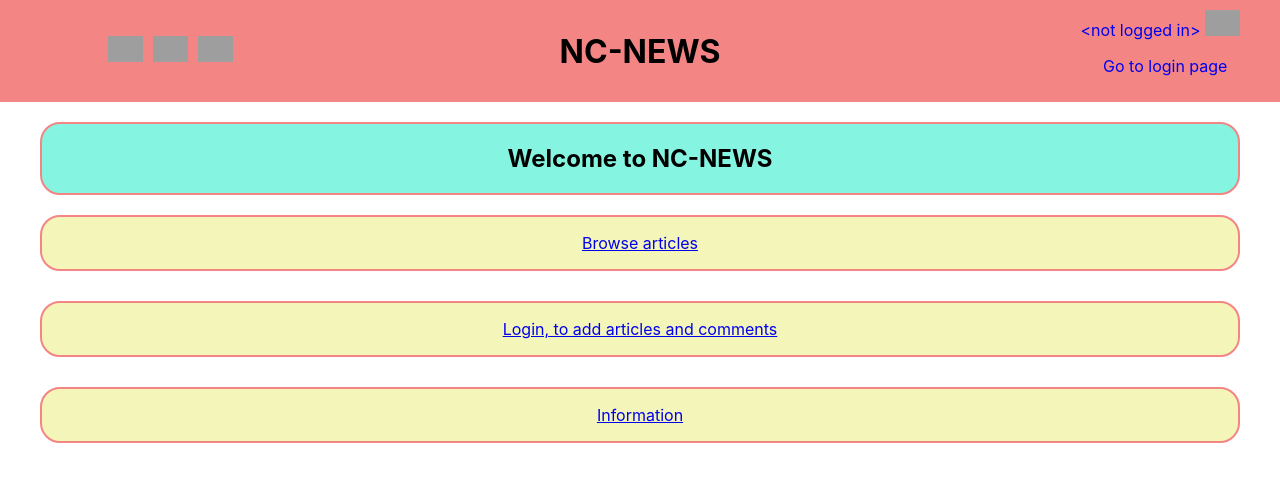
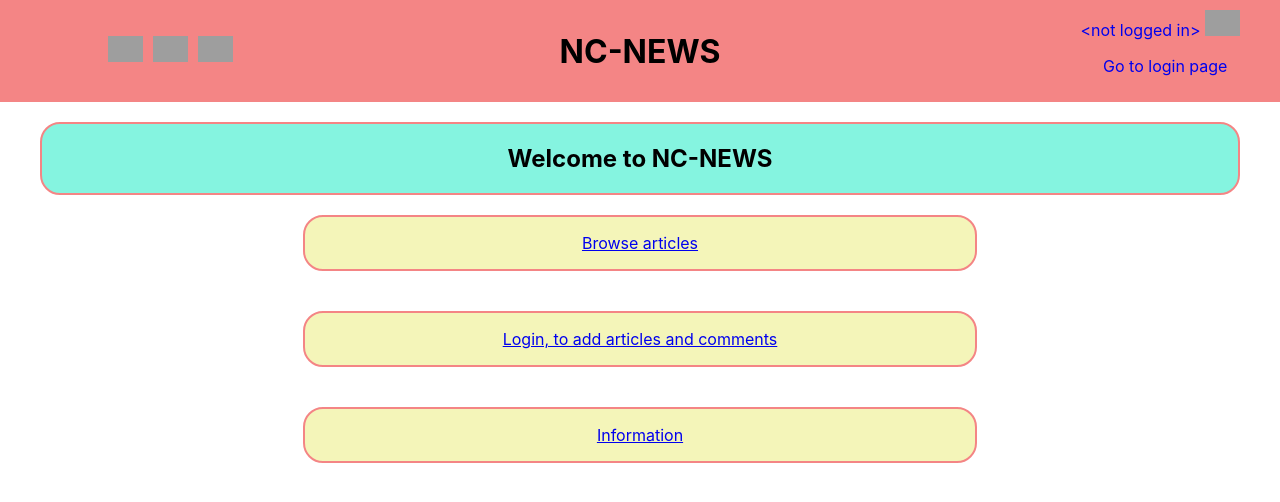
Before and after one commit to Mike-200/nc-news, a React (Create React App) app: page / in a window 1280 px wide. Shown: the top 502 px of the page. Built offline with nearby package versions, Linux system fonts and the light colour scheme; grey boxes are pictures that could not be loaded; the HTML template or start-up script is replaced by a standard one.

Commit message:
css container created amd results put into containers to show grids on wider screens

```diff
--- a/src/App.css
+++ b/src/App.css
@@ -150,7 +150,7 @@ img {
   padding-right: 40px;
 }
 
-.ResultsCard {
+.Home__Cards {
   background-color: #f4f5b9;
   border-radius: 20px;
   border-style: solid;
@@ -160,15 +160,35 @@ img {
   padding-right: 20px;
   margin-left: 40px;
   margin-right: 40px;
-  margin-bottom: 30px;
-  /* min-width: 500px;
-  max-width: 750px; */
+  margin-bottom: 40px;
+  max-width: 630px;
 }
 
-/* @media only screen and (min-width: 1000px) {
-  .ResultsCard {
+.Grid__Container {
+  display: grid;
+  grid-template-columns: repeat(auto-fill, minmax(350px, 1fr));
+  margin-left: 40px;
+  margin-right: 40px;
+  margin-bottom: 30px;
+  grid-gap: 20px;
+}
+
+.ResultsCard {
+  background-color: #f4f5b9;
+  border-radius: 20px;
+  border-style: solid;
+  border-width: 2px;
+  border-color: #f48585;
+  padding-left: 20px;
+  padding-right: 20px;
+}
+
+@media only screen and (min-width: 750px) {
+  .Home__Cards {
+    margin-left: auto;
+    margin-right: auto;
   }
-} */
+}
 
 /* .Grid {
   display: grid;
--- a/src/components/ArticleDetails.jsx
+++ b/src/components/ArticleDetails.jsx
@@ -76,7 +76,7 @@ const ArticleDetails = () => {
   return (
     <main>
       <h2 className="TitleCard">{articleDetails.title}</h2>
-      <div className="ResultsCard">
+      <div className="Home__Cards">
         <p>Written by {articleDetails.author}</p>
         <p>Topic - {articleDetails.topic}</p>
         <p>Created - {articleDetails.created_at}</p>
--- a/src/components/Articles.jsx
+++ b/src/components/Articles.jsx
@@ -33,6 +33,7 @@ const Articles = () => {
     );
     return filteredArticles.map((article) => {
       return (
+        <main>
           <li key={filteredArticles.article_id} className="ResultsCard">
             <Link to={`/articles/${article.article_id}`}>
               <p>{article.title}</p>
@@ -45,6 +46,7 @@ const Articles = () => {
               <p>This article has {article.comment_count} comment/s</p>
             </Link>
           </li>
+        </main>
       );
     });
   };
@@ -94,9 +96,7 @@ const Articles = () => {
           </select>
         </span>
       </h4>
-      <main>
-        <ul>{filterResults()}</ul>
-      </main>
+      <ul className="Grid__Container">{filterResults()}</ul>
     </div>
   );
 };
--- a/src/components/Comments.jsx
+++ b/src/components/Comments.jsx
@@ -78,11 +78,11 @@ const Comments = () => {
           )}
         </div>
 
-        <ul>
+        <ul className="Grid__Container">
           {comments.map((comment) => {
             return (
-              <div className="ResultsCard">
-                <li key={comment.comment_id}>
+              <div>
+                <li key={comment.comment_id} className="ResultsCard">
                   <p>{comment.author}</p>
                   <p> - commented - </p>
                   <p>{comment.body}</p>
--- a/src/components/Delete.jsx
+++ b/src/components/Delete.jsx
@@ -112,7 +112,7 @@ const Delete = () => {
           ]
         : null}
 
-      <ul>{filterResults()}</ul>
+      <ul className="Grid__Container">{filterResults()}</ul>
     </div>
   );
 };
--- a/src/components/Home.jsx
+++ b/src/components/Home.jsx
@@ -9,21 +9,21 @@ const Home = () => {
     <div className="App">
       <h2 className="TitleCard">Welcome to NC-NEWS</h2>
       <main>
-        <div className="ResultsCard">
+        <div className="Home__Cards">
           <Link to="/articles">
             <p>Browse articles</p>
           </Link>
         </div>
         {loggedInUser.username === "<not logged in>"
           ? [
-              <div className="ResultsCard">
+              <div className="Home__Cards">
                 <Link to="/users">
                   <p>Login, to add articles and comments</p>
                 </Link>
               </div>,
             ]
           : null}
-        <div className="ResultsCard">
+        <div className="Home__Cards">
           <Link to="/information">
             <p>Information</p>
           </Link>
--- a/src/components/Users.jsx
+++ b/src/components/Users.jsx
@@ -43,7 +43,7 @@ const Users = () => {
   return (
     <div>
       <h1 className="TitleCard">Select your username</h1>
-      <ul>
+      <ul className="Grid__Container">
         {users.map((user) => {
           return (
             //         <Link to={`/users/${user.username}`}>
```
Also changed, not shown: src/assets/txt/links.md (+1 -1 lines), 2 other files (tests, documents, lock files or other folders). Lines whose indentation alone changed are shown as unchanged.
